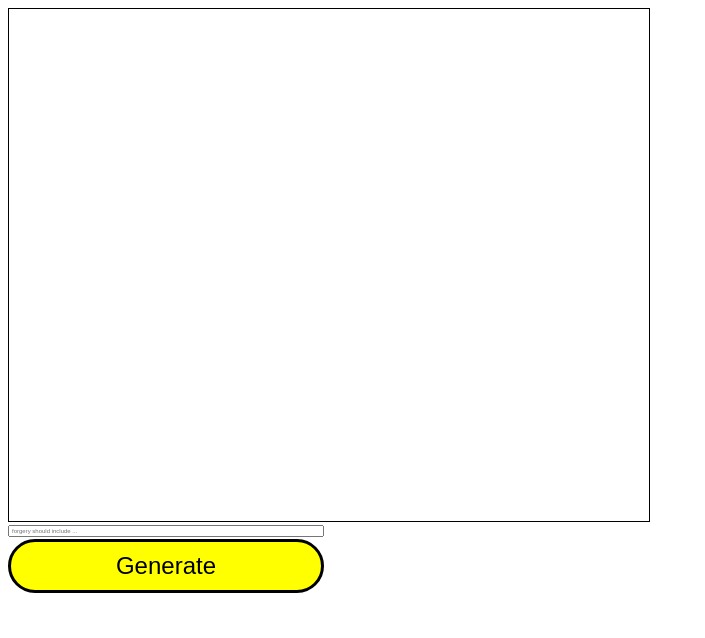
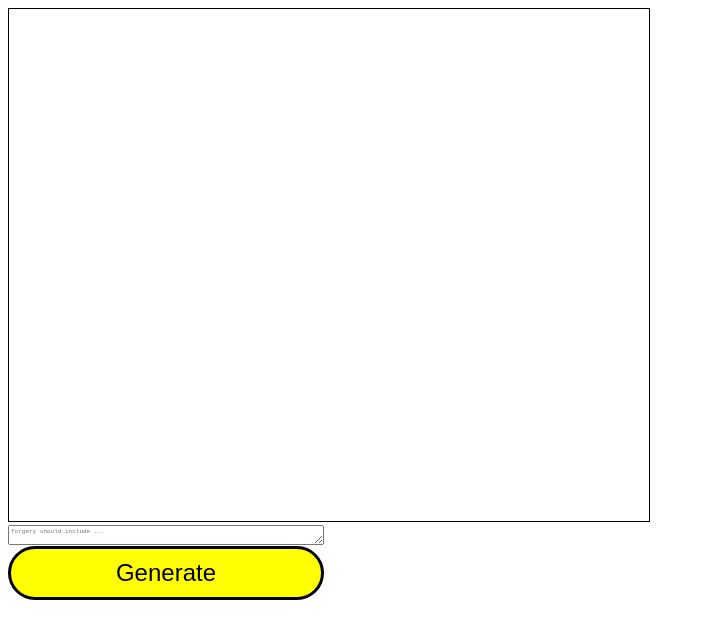
Before and after one commit to arnard76/art-thief-ui, a SvelteKit app: page /drawing in a window 1280 px wide. Shown: the top 638 px of the page, without its empty margins (0-705 px from the left). Built offline with nearby package versions, Linux system fonts and the light colour scheme.

Commit message:
textarea for prompt not input

```diff
--- a/src/routes/drawing/+page.svelte
+++ b/src/routes/drawing/+page.svelte
@@ -51,7 +51,7 @@
     <DrawingCanvas bind:canvas={drawingCanvas} width={640} height={512} />
   </div>
 
-  <input
+  <textarea
     type="text"
     name="prompt"
     placeholder="forgery should include ..."
@@ -74,7 +74,7 @@
     font-size: 0.5em;
   }
 
-  input {
+  textarea {
     margin: 0.5em 0;
   }
 </style>
```
